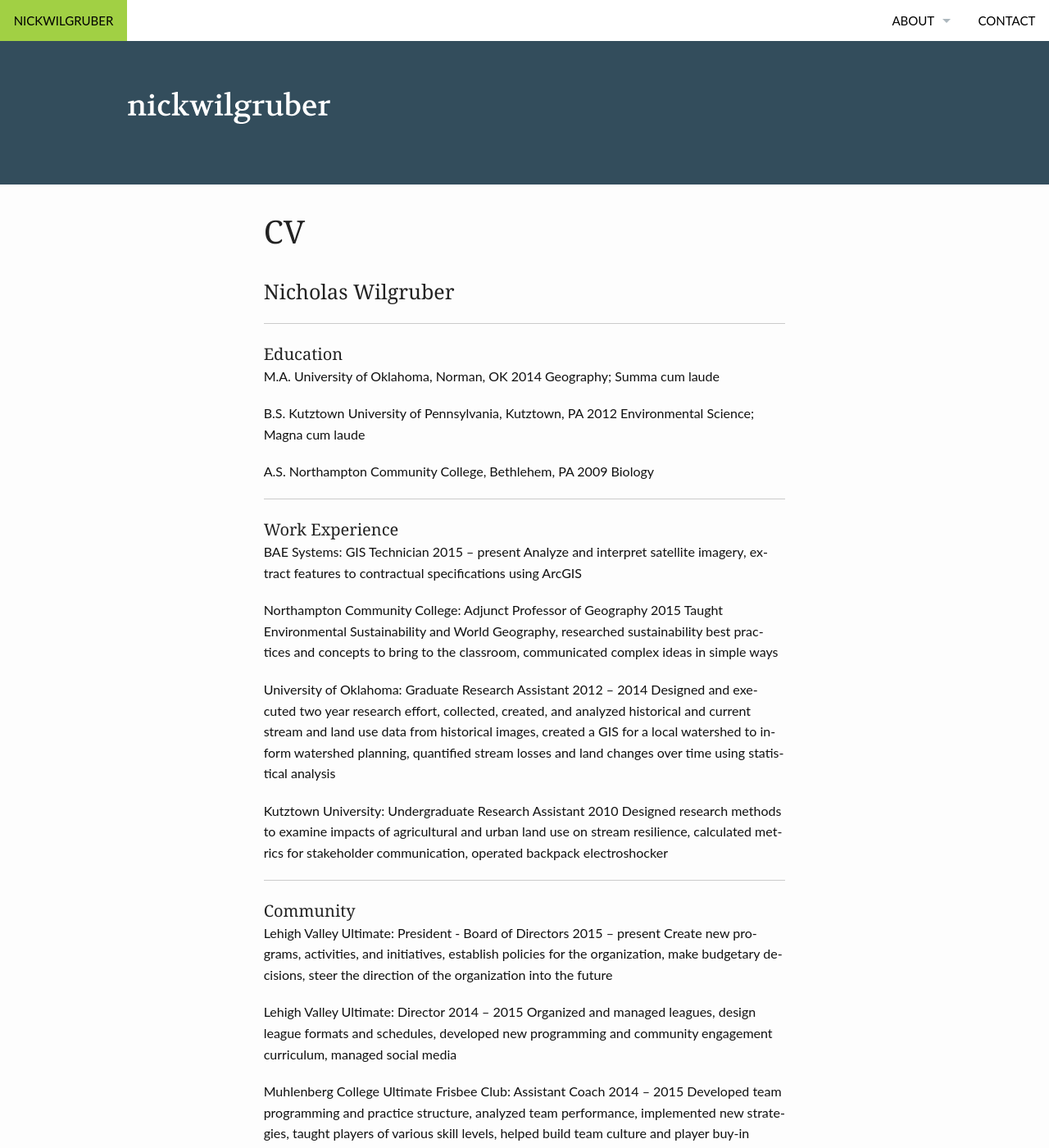
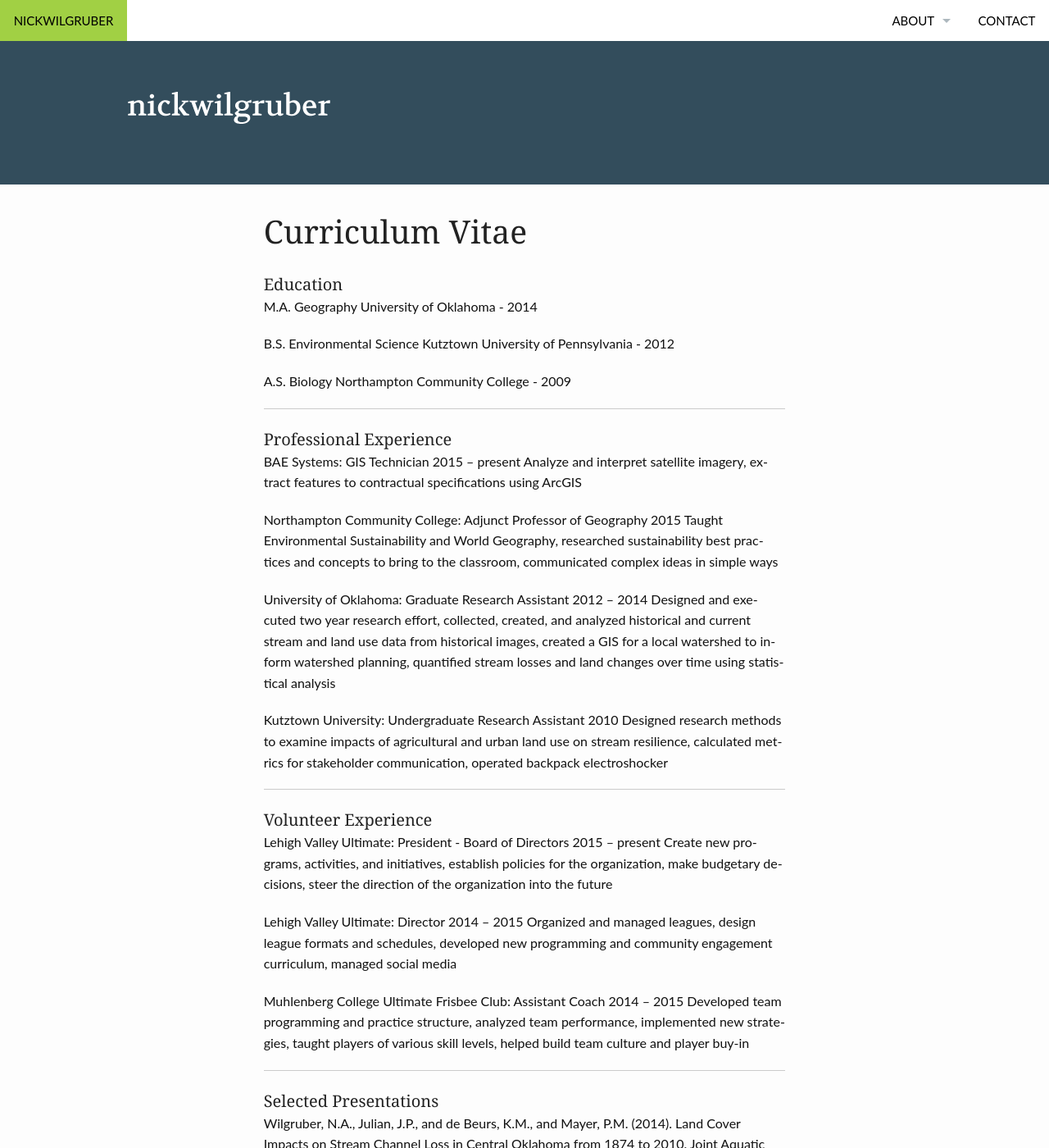
Before and after one commit to wontgruber/wontgruber.github.io, a Jekyll site: the page built from pages/cv.md, in a window 1280 px wide and 1400 px high. Shown: the whole window at 82% size. Built offline with Jekyll 4.4.1, drawn with Linux system fonts in a browser that asks for light colours.

Commit message:
Edit markdown and content

```diff
--- a/pages/cv.md
+++ b/pages/cv.md
@@ -4,7 +4,7 @@ layout: page
 # Content
 #
 subheadline: ""
-title: "CV"
+title: "Curriculum Vitae"
 teaser: ""
 meta_description:
 permalink: /cv/
@@ -14,45 +14,42 @@ tags:
     -
 ---
 
-### Nicholas Wilgruber
------
+#### Education
+M.A. Geography
+University of Oklahoma - 2014
 
-#### Education
-M.A. University of Oklahoma, Norman, OK                                                         2014
-Geography; Summa cum laude
+B.S. Environmental Science
+Kutztown University of Pennsylvania - 2012
 
-B.S. Kutztown University of Pennsylvania, Kutztown, PA                                          2012
-Environmental Science; Magna cum laude
-
-A.S. Northampton Community College, Bethlehem, PA                                               2009
-Biology
+A.S. Biology
+Northampton Community College - 2009
 
 -----
 
-#### Work Experience
- BAE Systems: GIS Technician                                                                    2015 – present
-  Analyze and interpret satellite imagery, extract features to contractual specifications using ArcGIS
+#### Professional Experience
+ BAE Systems: GIS Technician  2015 – present
+   Analyze and interpret satellite imagery, extract features to contractual specifications using ArcGIS
 
- Northampton Community College: Adjunct Professor of Geography                                  2015
+ Northampton Community College: Adjunct Professor of Geography  2015
   Taught Environmental Sustainability and World Geography, researched sustainability best practices and concepts to bring to the classroom, communicated complex ideas in simple ways
 
- University of Oklahoma: Graduate Research Assistant                                            2012 – 2014
+ University of Oklahoma: Graduate Research Assistant  2012 – 2014
   Designed and executed two year research effort, collected, created, and analyzed historical and current stream and land use data from historical images, created a GIS for a local watershed to inform watershed planning, quantified stream losses and land changes over time using statistical analysis
 
- Kutztown University: Undergraduate Research Assistant                                          2010
+ Kutztown University: Undergraduate Research Assistant  2010
   Designed research methods to examine impacts of agricultural and urban land use on stream resilience, calculated metrics for stakeholder communication, operated backpack electroshocker
 
  -----
 
-#### Community
- Lehigh Valley Ultimate: President - Board of Directors                                         2015 – present
+#### Volunteer Experience
+ Lehigh Valley Ultimate: President - Board of Directors  2015 – present
   Create new programs, activities, and initiatives, establish policies for the organization, make
   budgetary decisions, steer the direction of the organization into the future
 
- Lehigh Valley Ultimate: Director                                                               2014 – 2015
+ Lehigh Valley Ultimate: Director  2014 – 2015
   Organized and managed leagues, design league formats and schedules, developed new programming and community engagement curriculum, managed social media
 
- Muhlenberg College Ultimate Frisbee Club: Assistant Coach                                      2014 – 2015
+ Muhlenberg College Ultimate Frisbee Club: Assistant Coach  2014 – 2015
   Developed team programming and practice structure, analyzed team performance, implemented new strategies, taught players of various skill levels, helped build team culture and player buy-in
 
 ----
```
